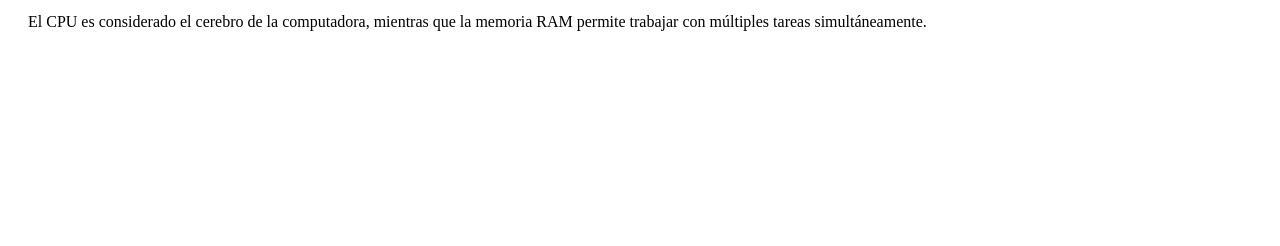
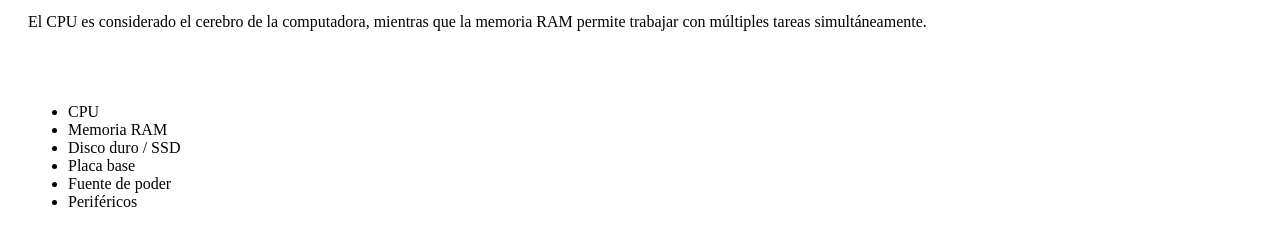
Before and after one commit to JFernaNDO136/CAMPO-MARTINEZ_1.061.719.082, a plain HTML site: page aprendiz.html in a window 1280 px wide. Shown: the part 314-560 px from the top of the page. Drawn offline with Linux system fonts and the light colour scheme.

Commit message:
pagina aprendiz ver03

```diff
--- a/aprendiz.html
+++ b/aprendiz.html
@@ -23,5 +23,16 @@
     <p>Cada uno de estos componentes cumple una función específica y esencial para el funcionamiento del sistema.</p>
     <p>El CPU es considerado el cerebro de la computadora, mientras que la memoria RAM permite trabajar con múltiples tareas simultáneamente.</p>
   </main>
+
+  <section style="padding: 20px;">
+    <ul>
+      <li>CPU</li>
+      <li>Memoria RAM</li>
+      <li>Disco duro / SSD</li>
+      <li>Placa base</li>
+      <li>Fuente de poder</li>
+      <li>Periféricos</li>
+    </ul>
+  </section>
 </body>
 </html>
```
